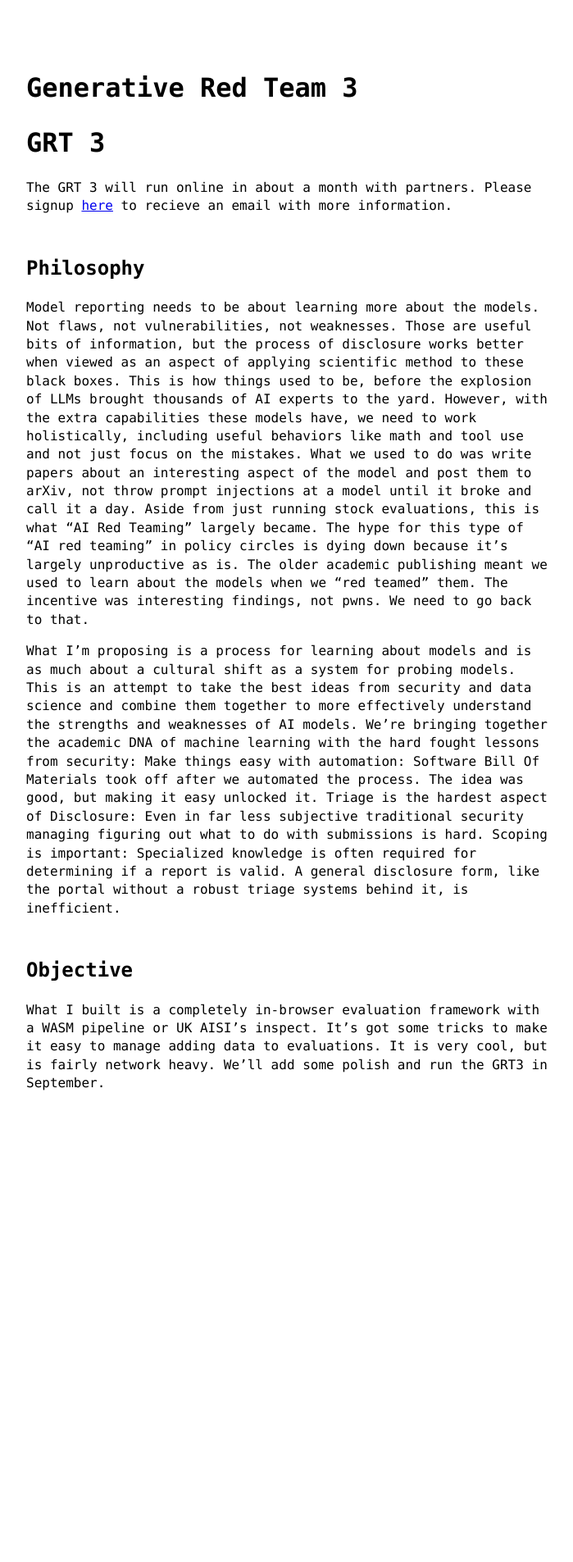
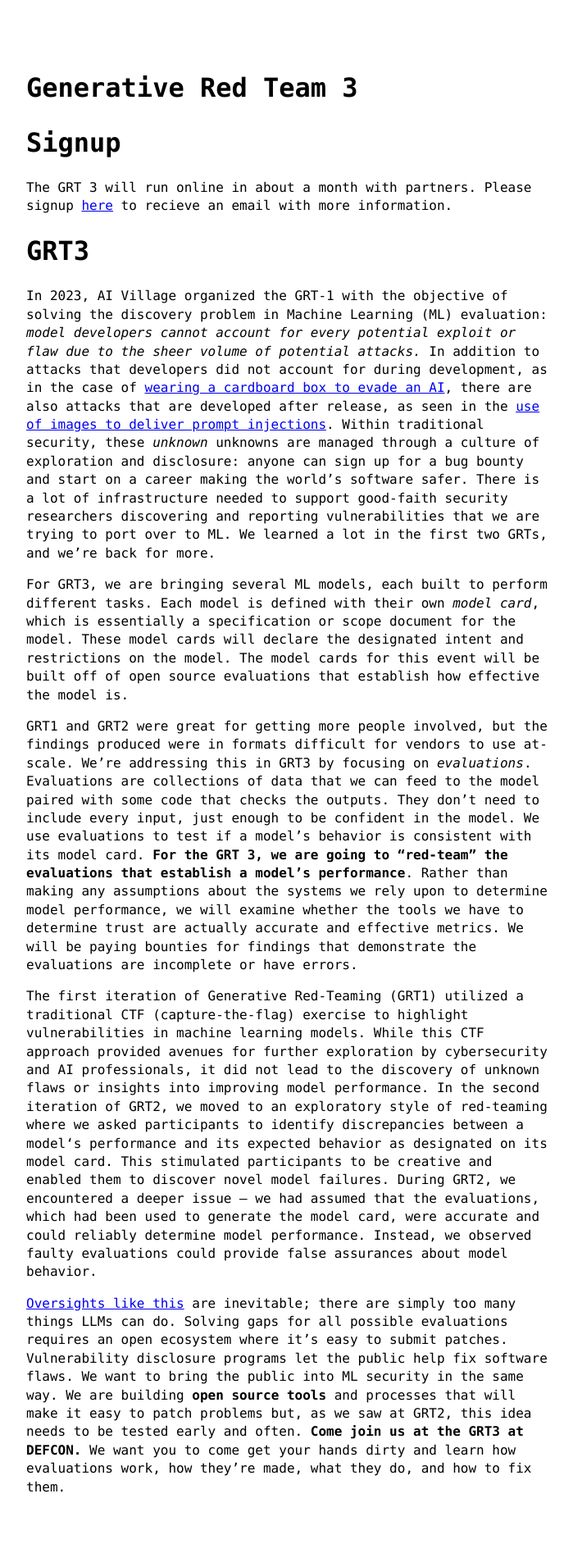
Before and after one commit to AI-League/grt_blog, a Jekyll site: the page built from index.md, in a window 1280 px wide. Shown: the whole page at 82% size, without its empty margins (288-987 px from the left). Built offline with Jekyll 4.4.1, drawn with Linux system fonts in a browser that asks for light colours; our own code applies the rules of GitHub Pages for plain Markdown files; before the commit the page ends 1413 px from its top, so only the background shows below that.

Commit message:
better announcement

```diff
--- a/index.md
+++ b/index.md
@@ -2,19 +2,18 @@
 layout: home
 ---
 
-# GRT 3
+# Signup
 
 The GRT 3 will run online in about a month with partners. Please signup [here](https://auth.aivillage.org/login) to recieve an email with more information.
 
-## Philosophy
+# GRT3
 
-Model reporting needs to be about learning more about the models. Not flaws, not vulnerabilities, not weaknesses. Those are useful bits of information, but the process of disclosure works better when viewed as an aspect of applying scientific method to these black boxes. This is how things used to be, before the explosion of LLMs brought thousands of AI experts to the yard. However, with the extra capabilities these models have, we need to work holistically, including useful behaviors like math and tool use and not just focus on the mistakes. What we used to do was write papers about an interesting aspect of the model and post them to arXiv, not throw prompt injections at a model until it broke and call it a day. Aside from just running stock evaluations, this is what “AI Red Teaming” largely became. The hype for this type of “AI red teaming” in policy circles is dying down because it’s largely unproductive as is. The older academic publishing meant we used to learn about the models when we “red teamed” them. The incentive was interesting findings, not pwns. We need to go back to that.
+In 2023, AI Village organized the GRT-1 with the objective of solving the discovery problem in Machine Learning (ML) evaluation: *model developers cannot account for every potential exploit or flaw due to the sheer volume of potential attacks.* In addition to attacks that developers did not account for during development, as in the case of [wearing a cardboard box to evade an AI](https://taskandpurpose.com/news/marines-ai-paul-scharre/), there are also attacks that are developed after release, as seen in the [use of images to deliver prompt injections](https://www.nature.com/articles/s41467-024-55631-x). Within traditional security, these *unknown* unknowns are managed through a culture of exploration and disclosure: anyone can sign up for a bug bounty and start on a career making the world’s software safer. There is a lot of infrastructure needed to support good-faith security researchers discovering and reporting vulnerabilities that we are trying to port over to ML. We learned a lot in the first two GRTs, and we’re back for more.
 
-What I’m proposing is a process for learning about models and is as much about a cultural shift as a system for probing models. This is an attempt to take the best ideas from security and data science and combine them together to more effectively understand the strengths and weaknesses of AI models. We’re bringing together the academic DNA of machine learning with the hard fought lessons from security:
-Make things easy with automation: Software Bill Of Materials took off after we automated the process. The idea was good, but making it easy unlocked it.
-Triage is the hardest aspect of Disclosure: Even in far less subjective traditional security managing figuring out what to do with submissions is hard.
-Scoping is important: Specialized knowledge is often required for determining if a report is valid. A general disclosure form, like the portal without a robust triage systems behind it, is inefficient.
+For GRT3, we are bringing several ML models, each built to perform different tasks. Each model is defined with their own *model card*, which is essentially a specification or scope document for the model. These model cards will declare the designated intent and restrictions on the model. The model cards for this event will be built off of open source evaluations that establish how effective the model is.
 
-## Objective
+GRT1 and GRT2 were great for getting more people involved, but the findings produced were in formats difficult for vendors to use at-scale. We're addressing this in GRT3 by focusing on *evaluations*. Evaluations are collections of data that we can feed to the model paired with some code that checks the outputs. They don’t need to include every input, just enough to be confident in the model. We use evaluations to test if a model’s behavior is consistent with its model card. **For the GRT 3, we are going to “red-team” the evaluations that establish a model’s performance**. Rather than making any assumptions about the systems we rely upon to determine model performance, we will examine whether the tools we have to determine trust are actually accurate and effective metrics. We will be paying bounties for findings that demonstrate the evaluations are incomplete or have errors.
 
-What I built is a completely in-browser evaluation framework with a WASM pipeline or UK AISI's inspect. It's got some tricks to make it easy to manage adding data to evaluations. It is very cool, but is fairly network heavy. We'll add some polish and run the GRT3 in September.
+The first iteration of Generative Red-Teaming (GRT1) utilized a traditional CTF (capture-the-flag) exercise to highlight vulnerabilities in machine learning models. While this CTF approach provided avenues for further exploration by cybersecurity and AI professionals, it did not lead to the discovery of unknown flaws or insights into improving model performance. In the second iteration of GRT2, we moved to an exploratory style of red-teaming where we asked participants to identify discrepancies between a model‘s performance and its expected behavior as designated on its model card. This stimulated participants to be creative and enabled them to discover novel model failures. During GRT2, we encountered a deeper issue — we had assumed that the evaluations, which had been used to generate the model card, were accurate and could reliably determine model performance. Instead, we observed faulty evaluations could provide false assurances about model behavior.
+
+[Oversights like this](https://blog.nbhd.ai/harmbench) are inevitable; there are simply too many things LLMs can do. Solving gaps for all possible evaluations requires an open ecosystem where it’s easy to submit patches. Vulnerability disclosure programs let the public help fix software flaws. We want to bring the public into ML security in the same way. We are building **open source tools** and processes that will make it easy to patch problems but, as we saw at GRT2, this idea needs to be tested early and often. **Come join us at the GRT3 at DEFCON.** We want you to come get your hands dirty and learn how evaluations work, how they’re made, what they do, and how to fix them.
```
